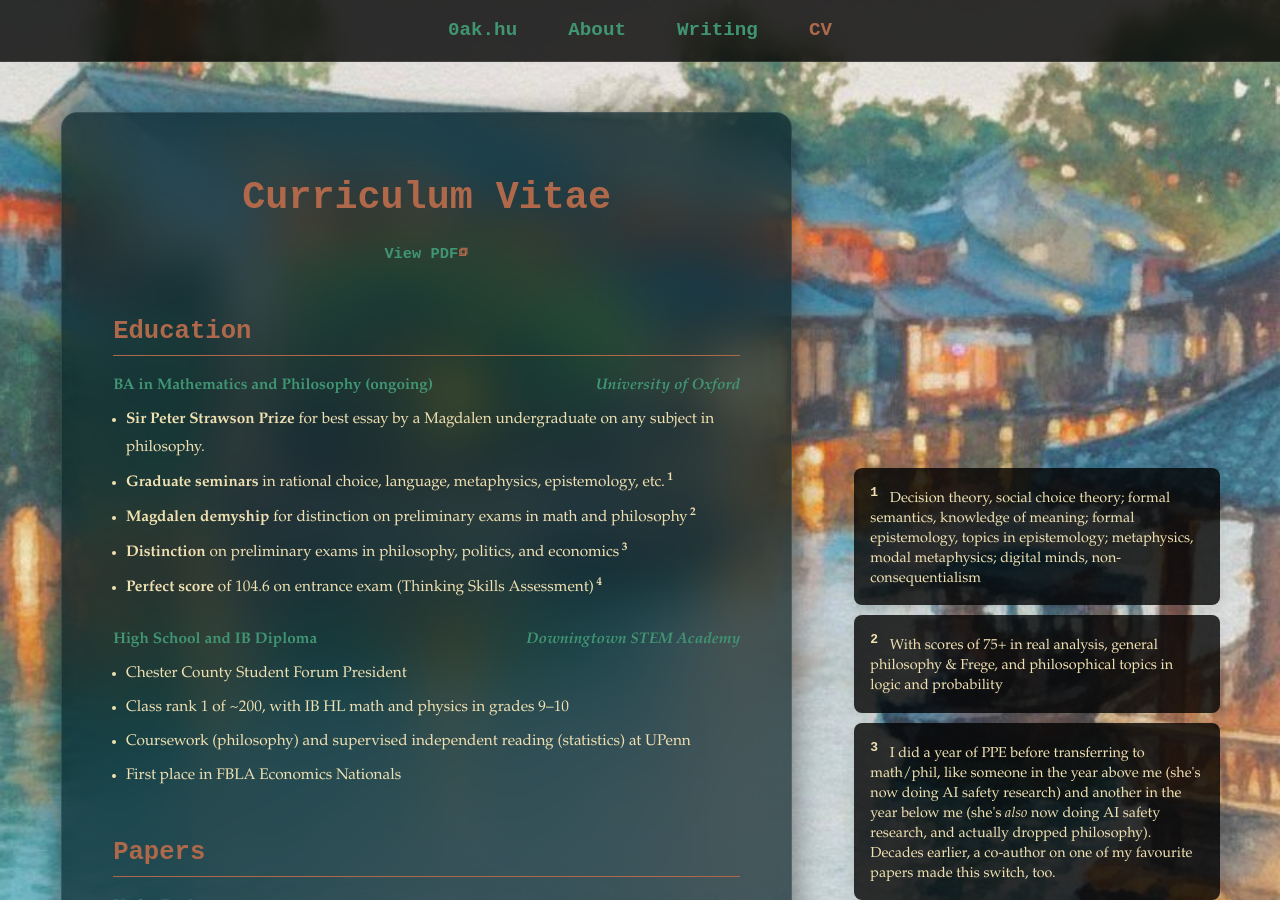
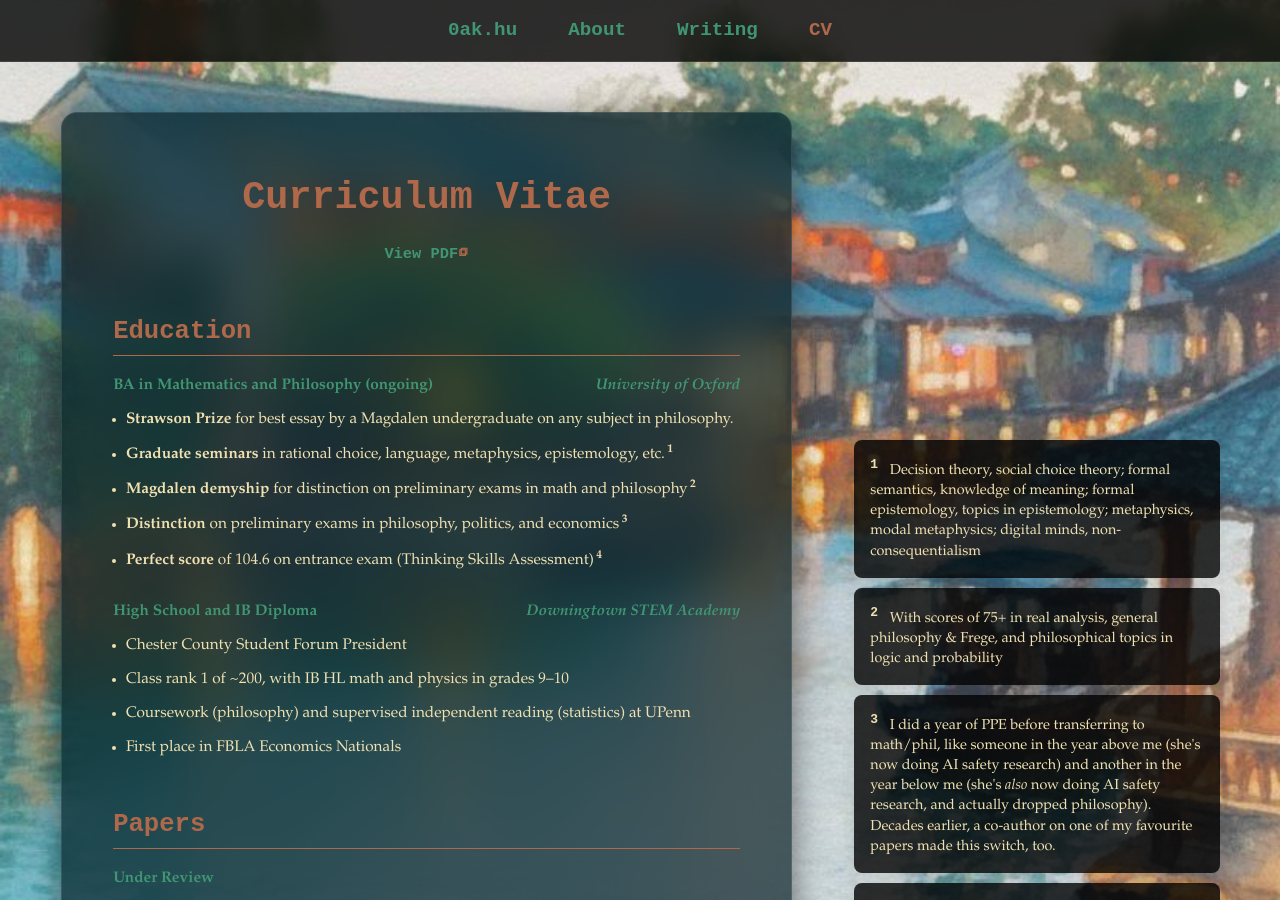
Before and after one commit to oak-hu/oak-hu.github.io, a Jekyll site: the page built from cv.md, in a window 1280 px wide and 900 px high. Built offline with Jekyll 4.4.1, drawn with Linux system fonts in a browser that asks for light colours; some web fonts are replaced.

Commit message:
Update cv.md

```diff
--- a/cv.md
+++ b/cv.md
@@ -20,7 +20,7 @@
 
 <ul style="margin-top: 0.5vw; padding-left: 1vw; list-style-type: disc;">
 	<li style="margin-bottom: 0.5vw;">
-                    <strong>Sir Peter Strawson Prize</strong> for best essay by a Magdalen undergraduate on any subject in philosophy.
+                    <strong>Strawson Prize</strong> for best essay by a Magdalen undergraduate on any subject in philosophy.
     </li>
 	<li style="margin-bottom: 0.5vw;">
                     <strong>Graduate seminars</strong> in rational choice, language, metaphysics, epistemology, etc.<label for="sn-4" class="margin-toggle sidenote-number"></label>
```
